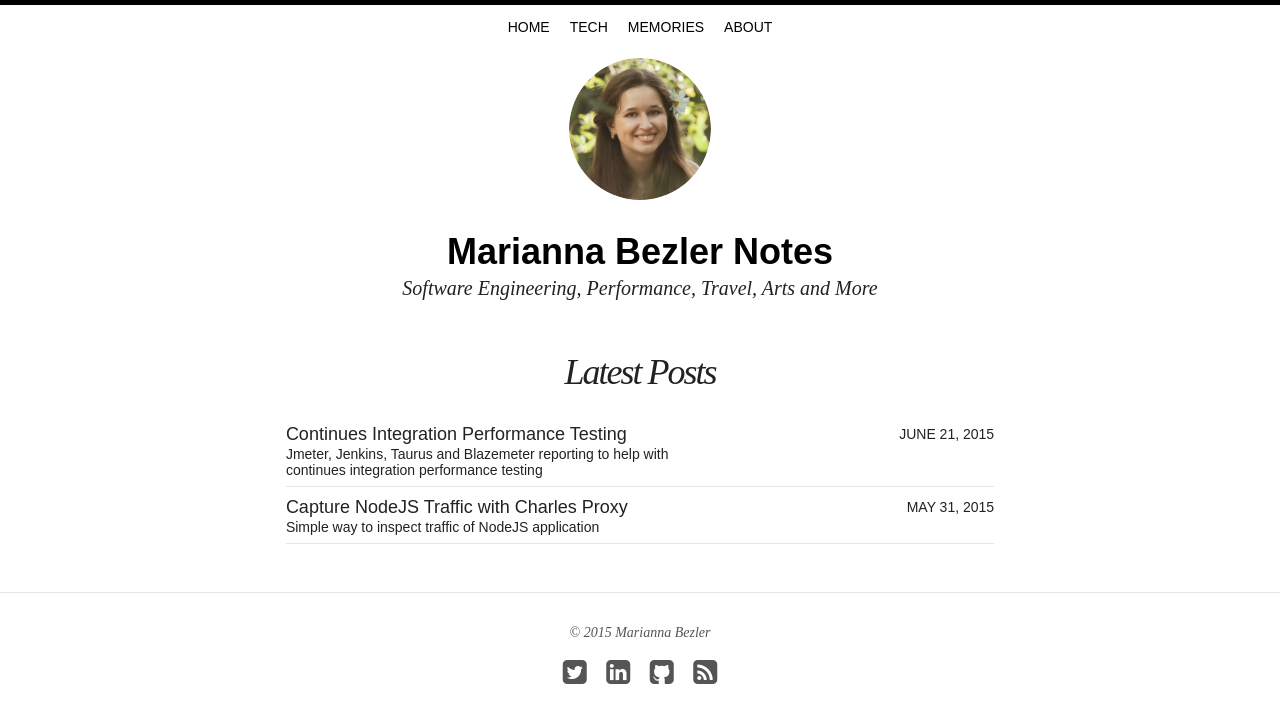
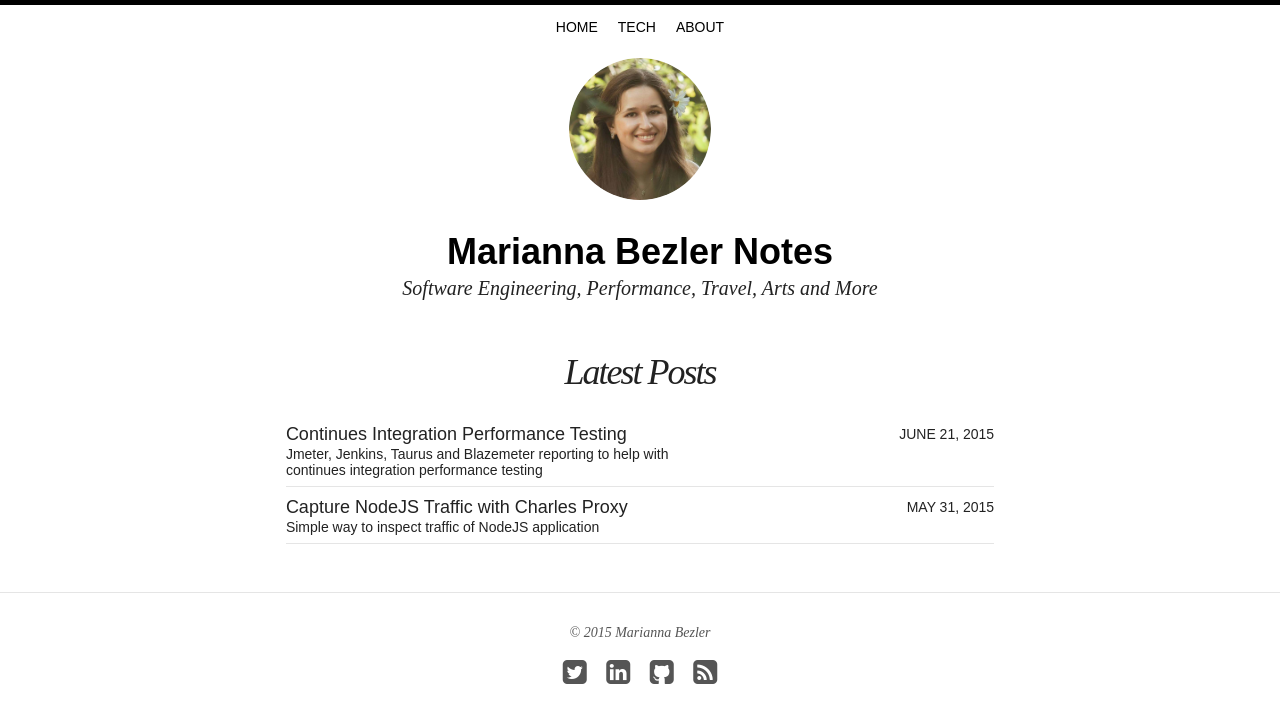
Before and after one commit to Nefry/marianna.im, a Jekyll site: the page built from index.html, in a window 1280 px wide. Shown: the top 723 px of the page. Built offline with Jekyll 4.4.1, drawn with Linux system fonts in a browser that asks for light colours; nearby versions of some CDN libraries.

Commit message:
Temporary remove link to "Rainbow Memories"

```diff
--- a/_data/navigation.yml
+++ b/_data/navigation.yml
@@ -6,8 +6,5 @@
 - title: Tech
   url: /tech/
 
-- title: Memories
-  url: http://mariannabezler.blogspot.com/
-
 - title: About
   url: /about/
```
